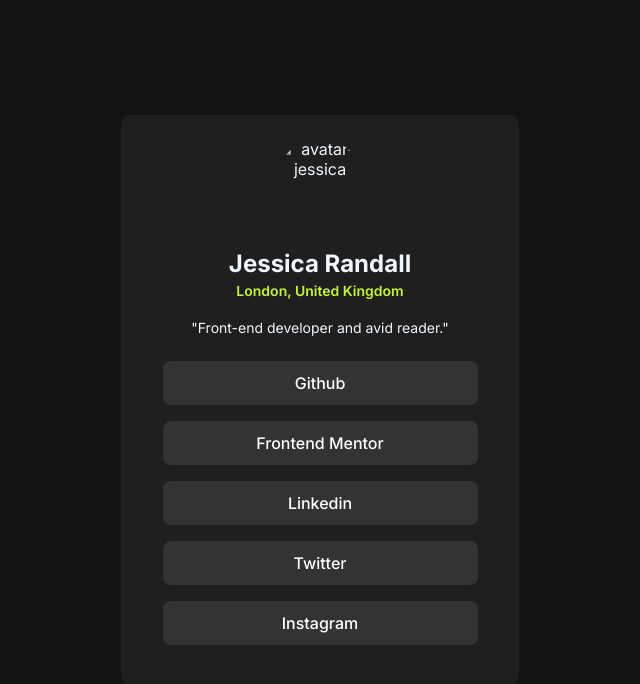
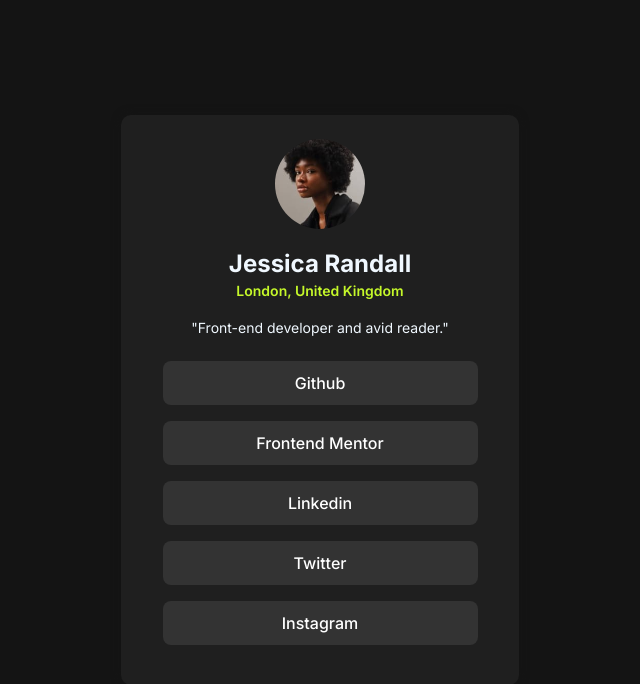
Before and after one commit to Zulkifli70/ProfileLink, a plain HTML site: page index.html in a window 1280 px wide. Shown: the whole page, without its empty margins (320-960 px from the left). Drawn offline with Linux system fonts and the light colour scheme; the site is published under a folder, as on GitHub Pages, so addresses that start at the root find nothing.

Commit message:
fix unidentified image

```diff
--- a/index.html
+++ b/index.html
@@ -14,7 +14,7 @@
     <main>
       <div class="card">
         <div class="profile">
-          <img src="/assets/images/avatar-jessica.jpeg" alt="avatar-jessica" />
+          <img src="assets/images/avatar-jessica.jpeg" alt="avatar-jessica" />
           <div class="bio">
             <h1>Jessica Randall</h1>
             <h2>London, United Kingdom</h2>
```
